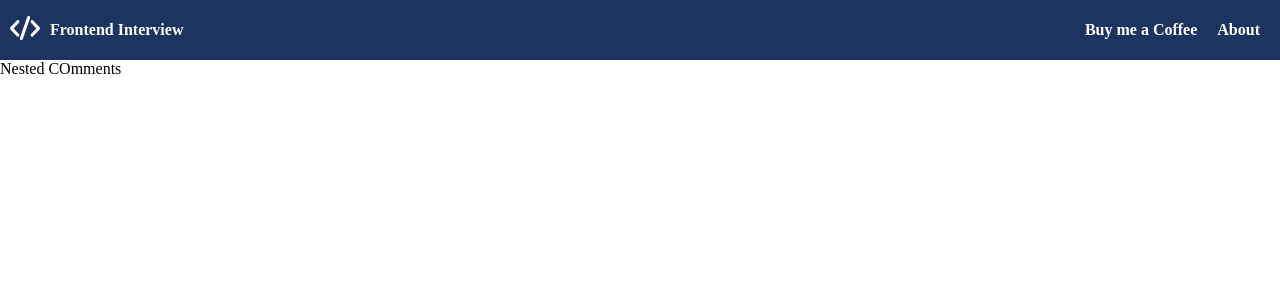
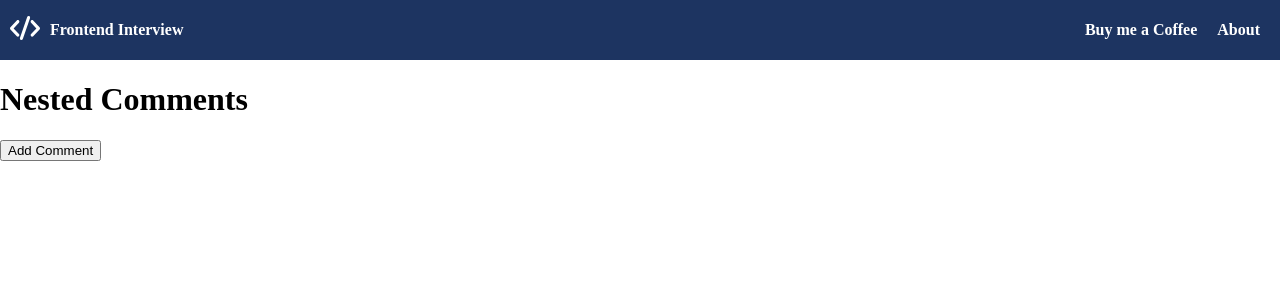
Before and after one commit to CodeDragoon/Frontend-Interview, a React (Create React App) app: page /nested-comments in a window 1280 px wide. Shown: the top 300 px of the page. Built offline with nearby package versions, Linux system fonts and the light colour scheme.

Commit message:
nested comments component

```diff
--- a/src/pages/nestedComments/NestedComments.jsx
+++ b/src/pages/nestedComments/NestedComments.jsx
@@ -1,7 +1,78 @@
-import React from "react";
+import React, { useRef, useState } from "react";
+import "./styles.css";
+
+const useUniqueId = () => {
+  const ref = useRef(0);
+  return () => {
+    ref.current += 1;
+    return ref.current;
+  };
+};
+const Comment = ({ node, addComment }) => {
+  const { commentId, text, children = [] } = node;
+  return (
+    <div className={"comment-container"} key={commentId}>
+      <div className={"comment-box"}>
+        <div className="comment-text">{text}</div>
+        <button
+          onClick={() => {
+            addComment(node);
+          }}
+        >
+          Comment
+        </button>
+      </div>
+      {children.map((item) => {
+        return <Comment node={item} addComment={addComment} />;
+      })}
+    </div>
+  );
+};
+
+const useNestedComments = () => {
+  const [commentTree, setCommentTree] = useState(null);
+  const getId = useUniqueId();
+
+  const getCommentObject = () => {
+    return {
+      commentId: getId(),
+      text: "This is sample comment",
+      children: [],
+    };
+  };
+
+  const addComment = (node) => {
+    const comm = getCommentObject();
+    if (node === null) {
+      setCommentTree(comm);
+    } else {
+      node.children.push(comm);
+      const treeCopy = JSON.parse(JSON.stringify(commentTree));
+      setCommentTree(treeCopy);
+    }
+  };
+
+  return { commentTree, addComment };
+};
 
 const NestedComments = () => {
-  return <div>Nested COmments</div>;
+  const { commentTree, addComment } = useNestedComments();
+  return (
+    <div>
+      <h1>Nested Comments</h1>
+      {commentTree === null ? (
+        <button
+          onClick={() => {
+            addComment(commentTree);
+          }}
+        >
+          Add Comment
+        </button>
+      ) : (
+        <Comment node={commentTree} addComment={addComment} />
+      )}
+    </div>
+  );
 };
 
 export default NestedComments;
--- /dev/null
+++ b/src/pages/nestedComments/styles.css
@@ -0,0 +1,12 @@
+.comment-container {
+  margin: 10px;
+  padding-left: 30px;
+}
+.comment-text {
+  font-weight: bold;
+}
+.comment-box {
+  border: 1px solid gray;
+  border-radius: 4px;
+  max-width: 200px;
+}
```
